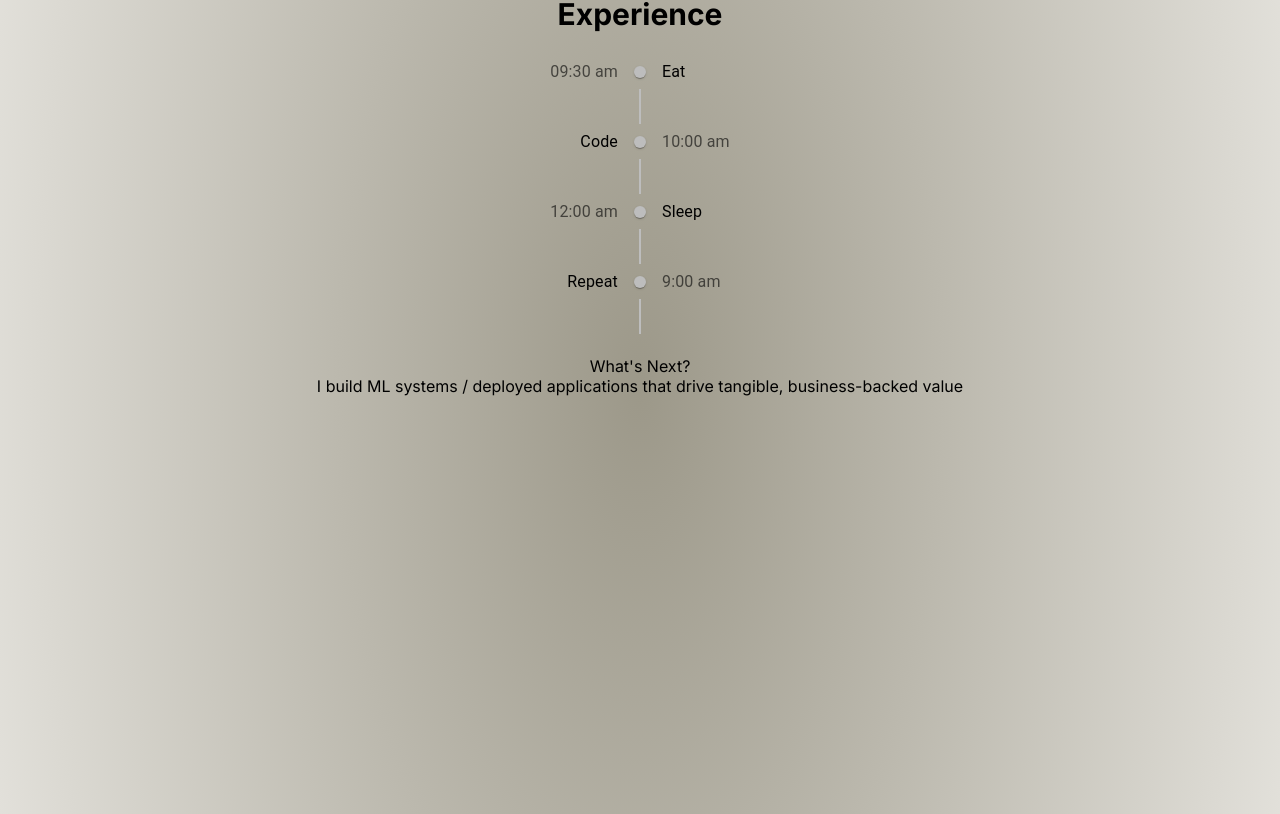
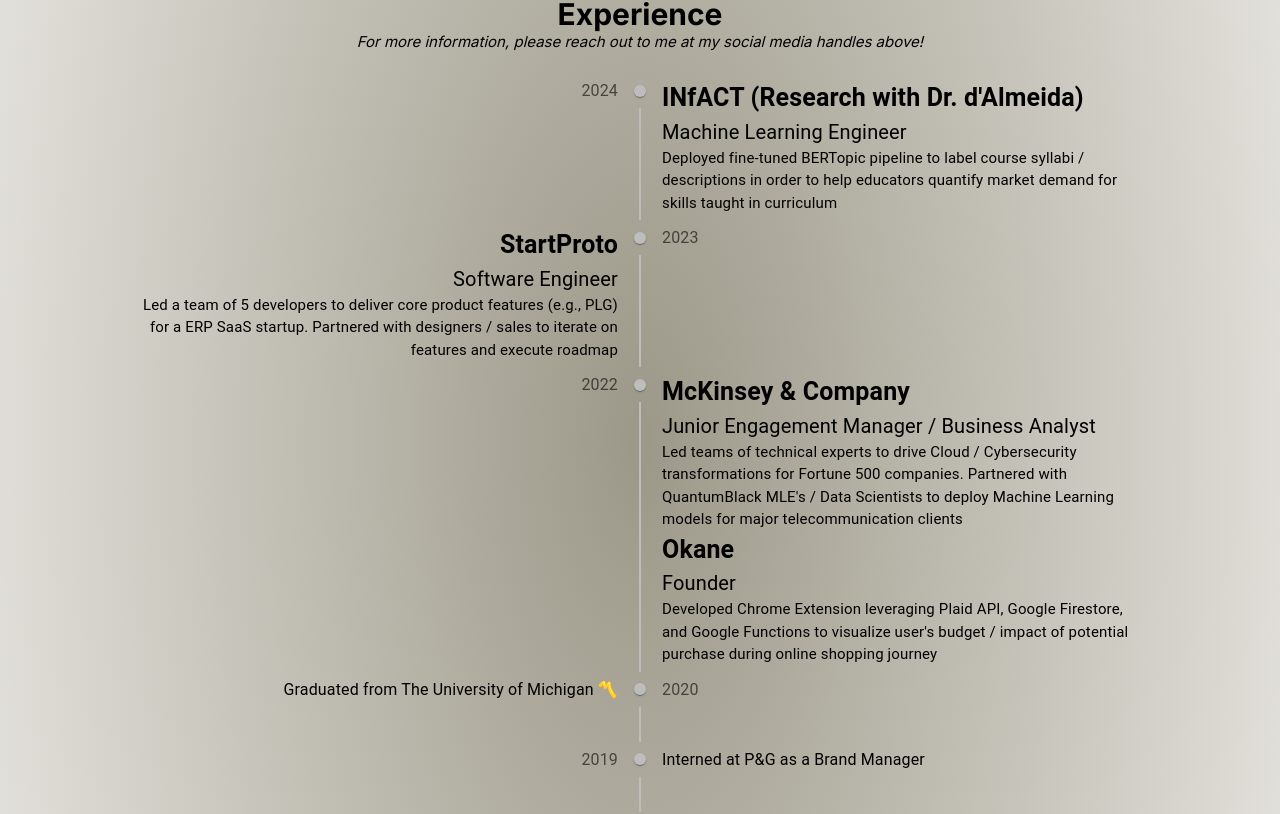
Before and after one commit to Vinayak-Kannan/Vinayak-Kannan.github.io, a React (Create React App) app in the folder my-app/: page / in a window 1280 px wide. Shown: the part 947-1761 px from the top of the page. Built offline with nearby package versions, Linux system fonts and the light colour scheme.

Commit message:
experience

```diff
--- a/my-app/src/Components/Experience.tsx
+++ b/my-app/src/Components/Experience.tsx
@@ -8,6 +8,7 @@
   TimelineSeparator,
 } from "@mui/lab";
 import { CSSProperties } from "react";
+import TimelineContentComponent from "./TimelineContentComponent";
 
 const lead_styling: CSSProperties = {
   fontSize: "30px",
@@ -22,55 +23,108 @@
   return (
     <div style={wrapper} id={"experience"}>
       <div style={lead_styling}>Experience</div>
+      <div style={{ fontStyle: "italic", fontSize: "15px" }}>
+        For more information, please reach out to me at my social media handles
+        above!
+      </div>
       <Timeline position="alternate">
         <TimelineItem>
           <TimelineOppositeContent color="text.secondary">
-            09:30 am
+            2024
           </TimelineOppositeContent>
           <TimelineSeparator>
             <TimelineDot />
             <TimelineConnector />
           </TimelineSeparator>
-          <TimelineContent>Eat</TimelineContent>
+          <TimelineContent>
+            <TimelineContentComponent
+              title={"INfACT (Research with Dr. d'Almeida)"}
+              subtitle={"Machine Learning Engineer"}
+              content={
+                "Deployed fine-tuned BERTopic pipeline to label course syllabi / descriptions in order to help educators quantify market demand for skills taught in curriculum"
+              }
+            />
+          </TimelineContent>
         </TimelineItem>
         <TimelineItem>
           <TimelineOppositeContent color="text.secondary">
-            10:00 am
+            2023
           </TimelineOppositeContent>
           <TimelineSeparator>
             <TimelineDot />
             <TimelineConnector />
           </TimelineSeparator>
-          <TimelineContent>Code</TimelineContent>
+          <TimelineContent>
+            <TimelineContentComponent
+              title={"StartProto"}
+              subtitle={"Software Engineer"}
+              content={
+                "Led a team of 5 developers to deliver core product features (e.g., PLG) for a ERP SaaS startup. Partnered with designers / sales to iterate on features and execute roadmap"
+              }
+            />
+          </TimelineContent>
         </TimelineItem>
         <TimelineItem>
           <TimelineOppositeContent color="text.secondary">
-            12:00 am
+            2022
           </TimelineOppositeContent>
           <TimelineSeparator>
             <TimelineDot />
             <TimelineConnector />
           </TimelineSeparator>
-          <TimelineContent>Sleep</TimelineContent>
+          <TimelineContent>
+            <TimelineContentComponent
+              title={"McKinsey & Company"}
+              subtitle={"Junior Engagement Manager / Business Analyst"}
+              content={
+                "Led teams of technical experts to drive Cloud / Cybersecurity transformations for Fortune 500 companies. Partnered with QuantumBlack MLE's / Data Scientists to deploy Machine Learning models for major telecommunication clients"
+              }
+            />
+
+            <TimelineContentComponent
+              title={"Okane"}
+              subtitle={"Founder"}
+              content={
+                "Developed Chrome Extension leveraging Plaid API, Google Firestore, and Google Functions to visualize user's budget / impact of potential purchase during online shopping journey"
+              }
+            />
+          </TimelineContent>
         </TimelineItem>
         <TimelineItem>
           <TimelineOppositeContent color="text.secondary">
-            9:00 am
+            2020
           </TimelineOppositeContent>
           <TimelineSeparator>
             <TimelineDot />
             <TimelineConnector />
           </TimelineSeparator>
-          <TimelineContent>Repeat</TimelineContent>
+          <TimelineContent>
+            Graduated from The University of Michigan 〽️
+          </TimelineContent>
+        </TimelineItem>
+        <TimelineItem>
+          <TimelineOppositeContent color="text.secondary">
+            2019
+          </TimelineOppositeContent>
+          <TimelineSeparator>
+            <TimelineDot />
+            <TimelineConnector />
+          </TimelineSeparator>
+          <TimelineContent>Interned at P&G as a Brand Manager</TimelineContent>
+        </TimelineItem>
+        <TimelineItem>
+          <TimelineOppositeContent color="text.secondary">
+            2016
+          </TimelineOppositeContent>
+          <TimelineSeparator>
+            <TimelineDot />
+            <TimelineConnector />
+          </TimelineSeparator>
+          <TimelineContent>
+            Graduated from The American School in Japan 🇯🇵
+          </TimelineContent>
         </TimelineItem>
       </Timeline>
-      <div>
-        <div>What's Next?</div>
-        <div>
-          I build ML systems / deployed applications that drive tangible,
-          business-backed value
-        </div>
-      </div>
     </div>
   );
 };
--- /dev/null
+++ b/my-app/src/Components/TimelineContentComponent.tsx
@@ -0,0 +1,39 @@
+import { Typography } from "@mui/material";
+import { CSSProperties } from "react";
+
+type TimelineContentComponentProps = {
+  title: string;
+  subtitle: string;
+  content: string;
+};
+
+const lead_styling: CSSProperties = {
+  fontSize: "25px",
+  fontWeight: "bold",
+};
+
+const sub_styling: CSSProperties = {
+  fontSize: "20px",
+  fontWeight: "normal",
+};
+
+const sub_sub: CSSProperties = {
+  fontSize: "15px",
+  fontWeight: "normal",
+};
+
+const TimelineContentComponent = ({
+  title,
+  subtitle,
+  content,
+}: TimelineContentComponentProps) => {
+  return (
+    <div>
+      <div style={lead_styling}>{title}</div>
+      <div style={sub_styling}>{subtitle}</div>
+      <div style={sub_sub}>{content}</div>
+    </div>
+  );
+};
+
+export default TimelineContentComponent;
```
